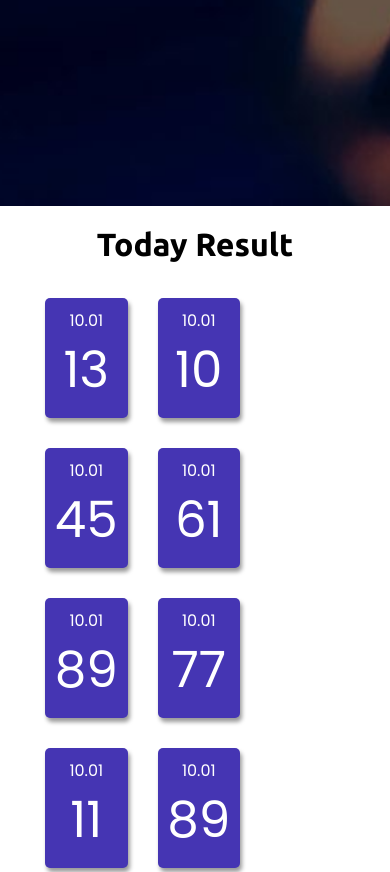
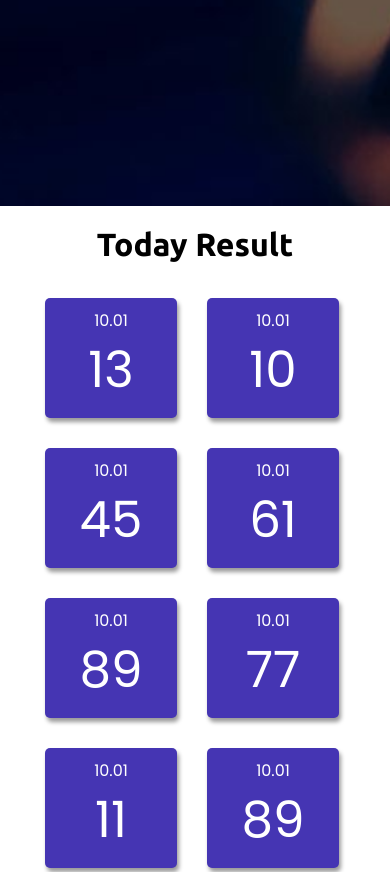
Before and after one commit to abinash0013/delhi-golden-lottery, a React (Create React App) app: page / in a window 390 px wide. Shown: the part 1144-2016 px from the top of the page. Built offline with nearby package versions, Linux system fonts and the light colour scheme.

Commit message:
Update style.css

```diff
--- a/src/style.css
+++ b/src/style.css
@@ -378,7 +378,7 @@ footer .copyright-text {
     }
     .today-result .box {
         /* width: calc(20% - 1px); */
-        width: calc(18% - 17px);
+        width: calc(20%);
         padding: 10px 0;
         height: auto;
     }
@@ -393,7 +393,7 @@ footer .copyright-text {
 }
 @media (max-width: 675px) {
     .today-result .box {
-        width: calc(14% - 0px);
+        width: calc(27%);
         padding: 10px 0;
         height: auto;
     }
@@ -433,7 +433,7 @@ footer .copyright-text {
 }
 @media (max-width: 565px) {
     .today-result .box {
-        width: calc(25% - 0px);
+        width: calc(40%);
         padding: 10px 0;
         height: auto;
     }
@@ -472,7 +472,7 @@ footer .copyright-text {
         padding: 0 5px;
     }
     .today-result .box {
-        width: calc(39%);
+        width: calc(38%);
         padding: 10px 0;
         height: auto;
     }
@@ -504,7 +504,7 @@ footer .copyright-text {
         height: auto;
     }
     .today-result .box {
-        width: calc(40%);
+        width: calc(38%);
         padding: 10px 0;
         height: auto;
     }
```
